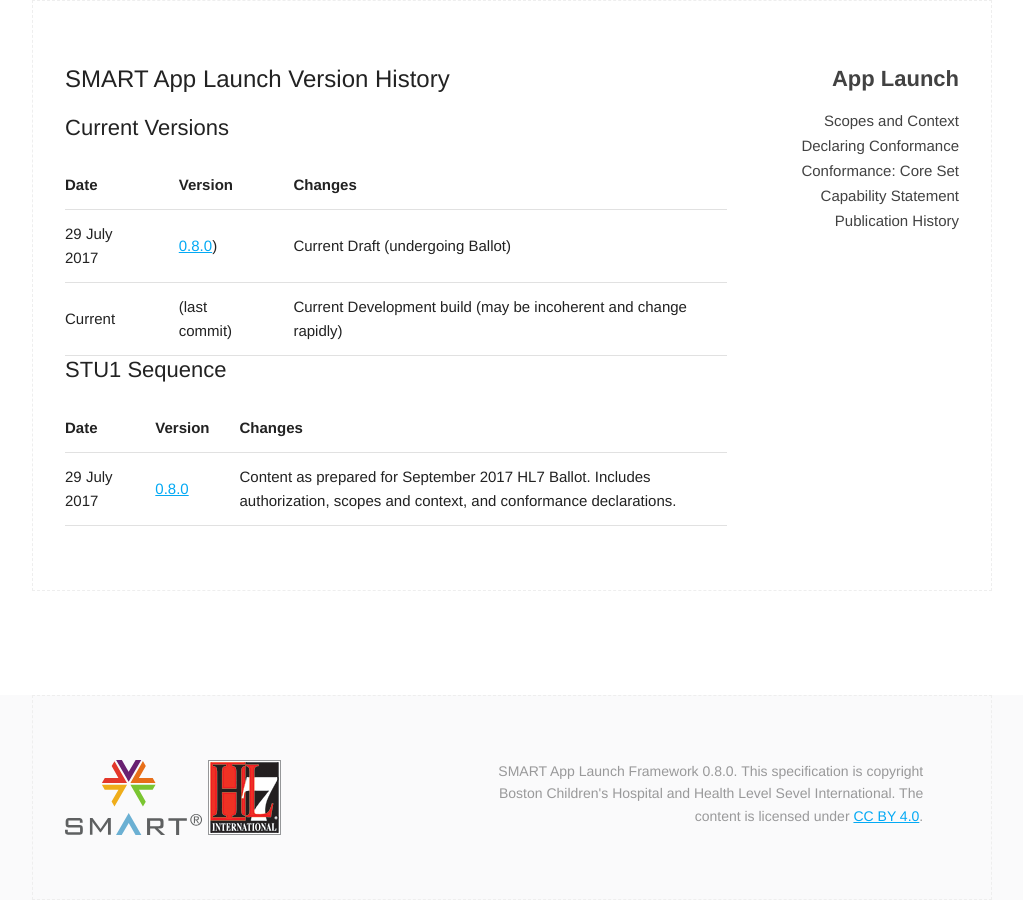
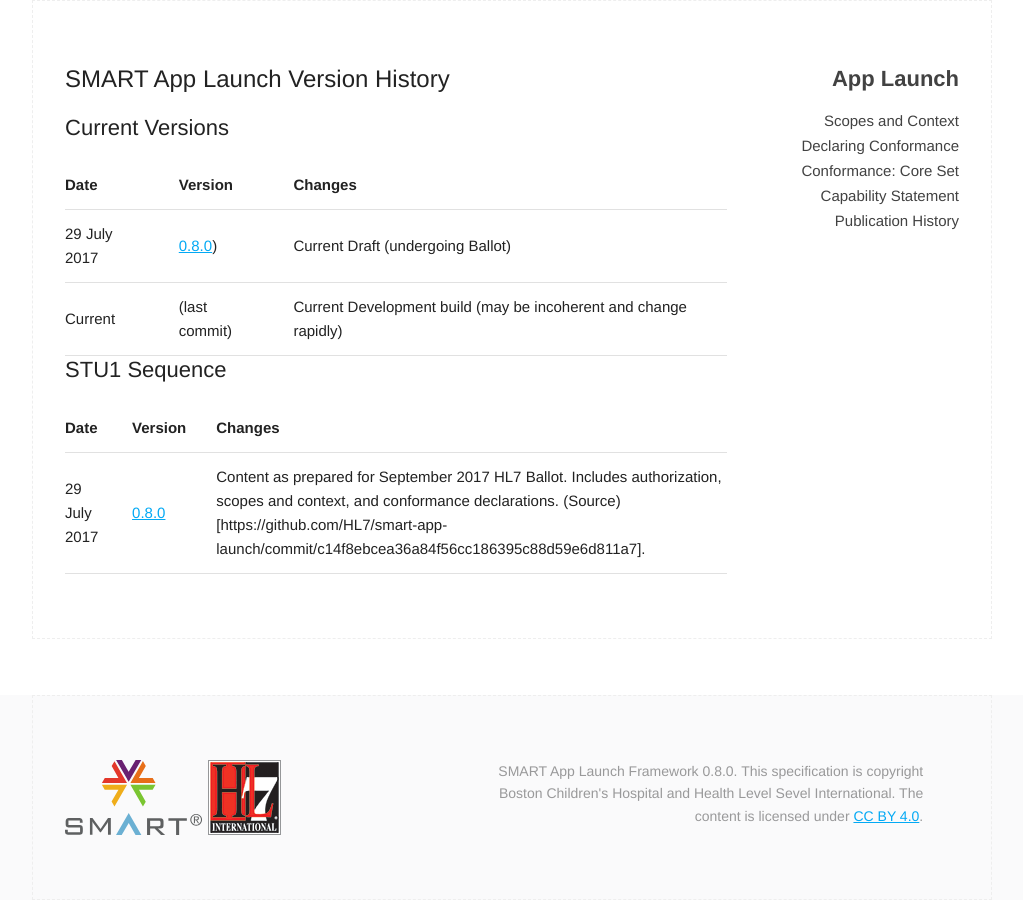
Before and after one commit to smart-on-fhir/smart-on-fhir.github.io, a Jekyll site: the page built from history/index.md, in a window 1280 px wide. Shown: the whole page, without its empty margins (128-1151 px from the left). Built offline with Jekyll 4.4.1, drawn with Linux system fonts in a browser that asks for light colours.

Commit message:
Add absolute url for source

```diff
--- a/history/index.md
+++ b/history/index.md
@@ -16,4 +16,4 @@
 
 | Date | Version  | Changes |
 |------|----------|---------|
-| 29 July 2017 | [0.8.0](http://hl7.org/fhir/smart-app-launch/2017Sep/index.html) | Content as prepared for September 2017 HL7 Ballot. Includes authorization, scopes and context, and conformance declarations. |
+| 29 July 2017 | [0.8.0](http://hl7.org/fhir/smart-app-launch/2017Sep/index.html) | Content as prepared for September 2017 HL7 Ballot. Includes authorization, scopes and context, and conformance declarations. (Source)[https://github.com/HL7/smart-app-launch/commit/c14f8ebcea36a84f56cc186395c88d59e6d811a7].|
```
